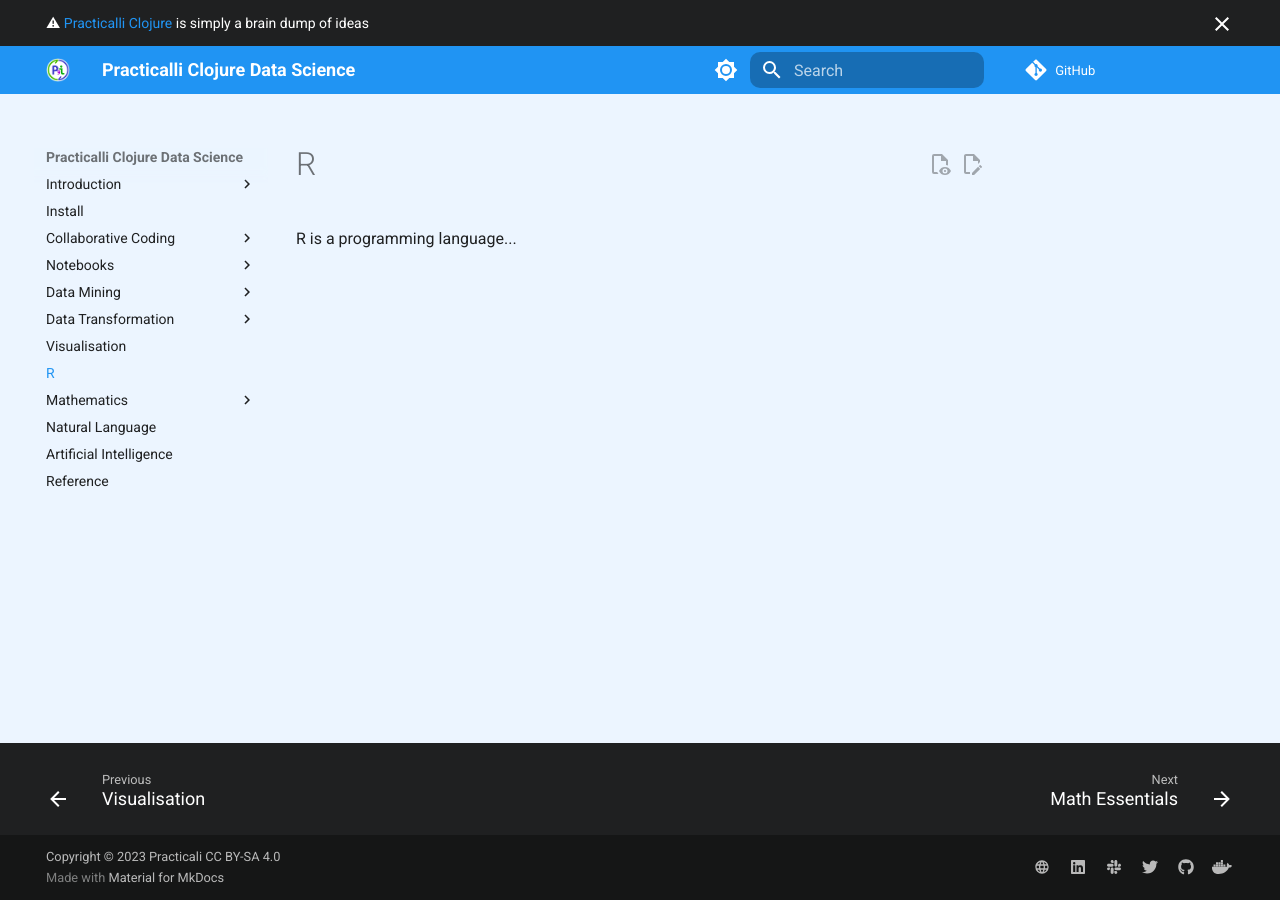
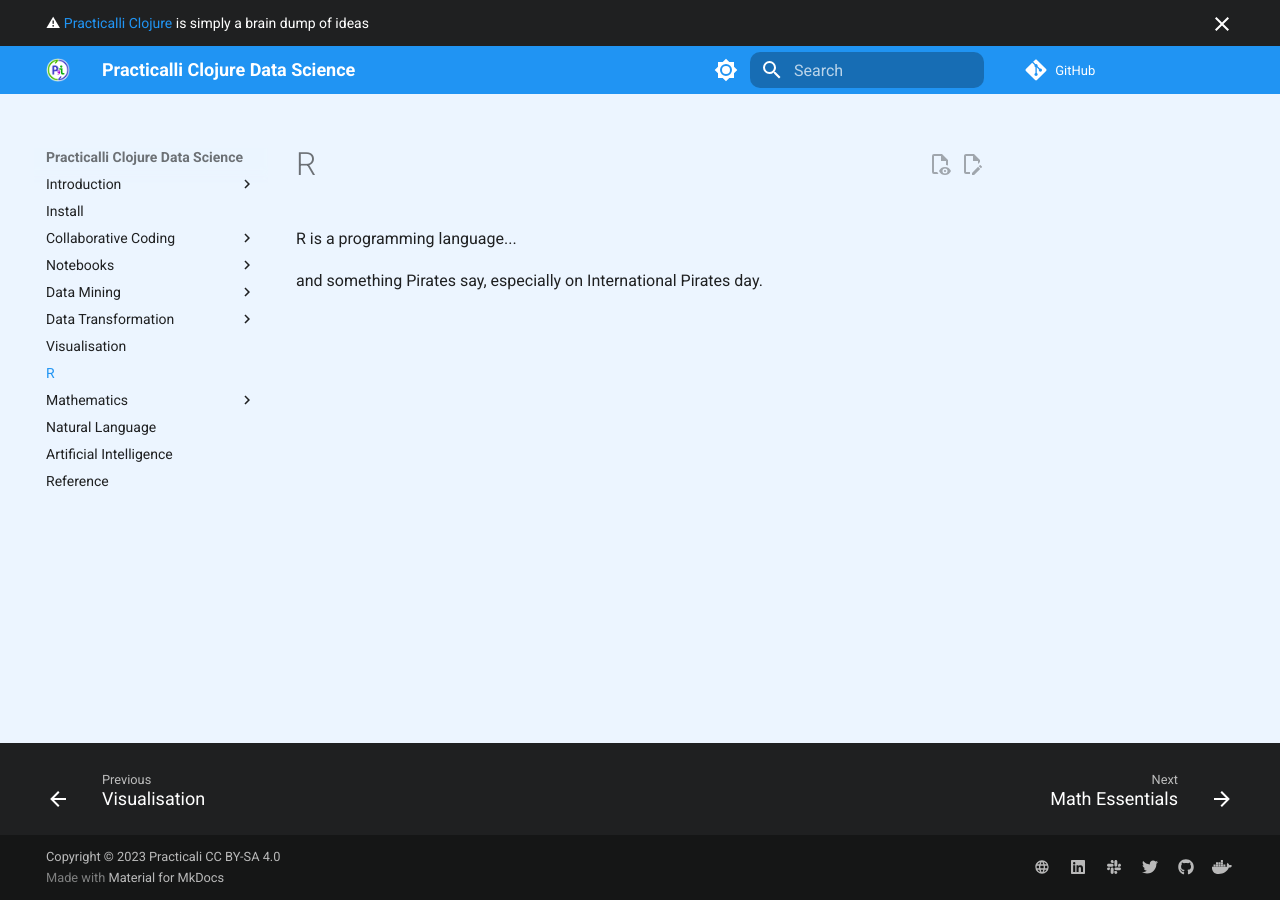
Before and after one commit to practicalli/clojure-data-science, an MkDocs documentation site: the page built from docs/r/index.md, in a window 1280 px wide. Built offline with MkDocs 1.6.1 and Material for MkDocs 9.7.7, drawn with Linux system fonts in a browser that asks for light colours; plug-ins that fetch from the network failed and are left out; comment, search, counter and statistics services are not loaded.

Commit message:
r: update intro

```diff
--- a/docs/r/index.md
+++ b/docs/r/index.md
@@ -1,3 +1,5 @@
 # R
 
 R is a programming language...
+
+and something Pirates say, especially on International Pirates day.
```
